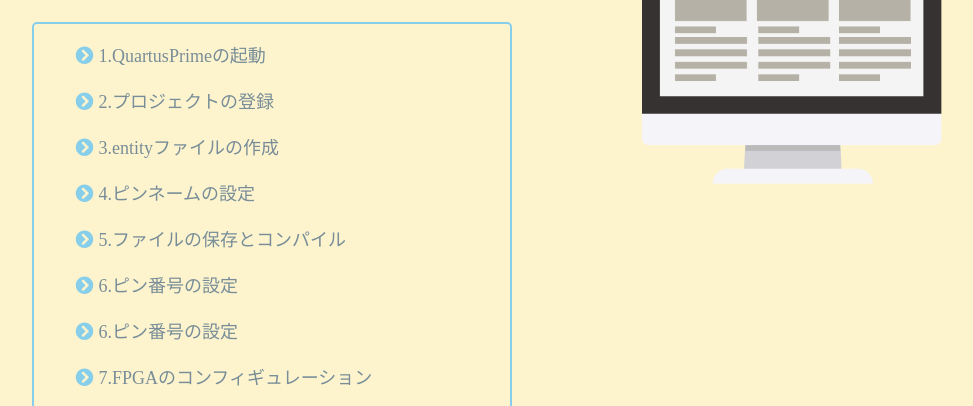
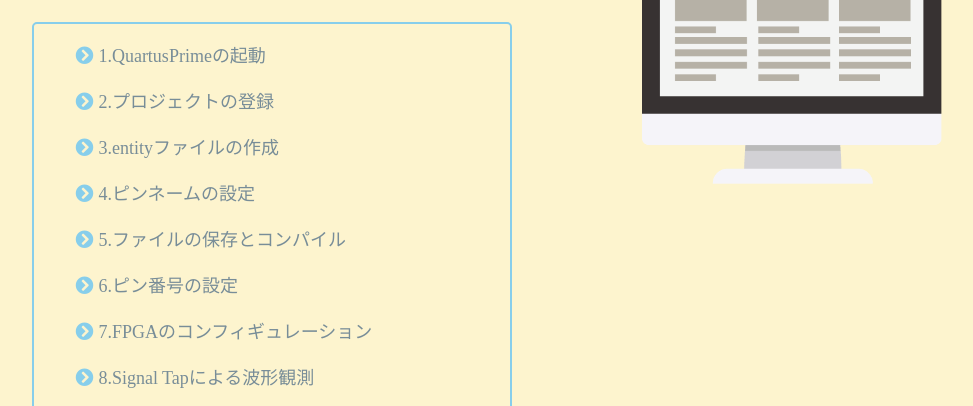
Before and after one commit to sika0115/J4Experiment, a plain HTML site: page QuartusPrimeオンラインマニュアル/QuartusPrime.html in a window 1280 px wide. Shown: the part 257-663 px from the top of the page, without its empty margins (128-1101 px from the left). Drawn offline with Linux system fonts and the light colour scheme.

Commit message:
update code

```diff
--- a/QuartusPrimeオンラインマニュアル/QuartusPrime.html
+++ b/QuartusPrimeオンラインマニュアル/QuartusPrime.html
@@ -30,7 +30,6 @@
             <li><spon class="icon"></spon><a href="pinname.html">4.ピンネームの設定</a></li>
             <li><spon class="icon"></spon><a href="file_save.html">5.ファイルの保存とコンパイル</a></li>
             <li><spon class="icon"></spon><a href="pin_number.html">6.ピン番号の設定</a></li>
-            <li><spon class="icon"></spon><a href="pin_number.html">6.ピン番号の設定</a></li>
             <li><spon class="icon"></spon><a href="config.html">7.FPGAのコンフィギュレーション</a></li>
             <li><spon class="icon"></spon><a href="signal_tap.html">8.Signal Tapによる波形観測</a></li>
           </ul>
```
